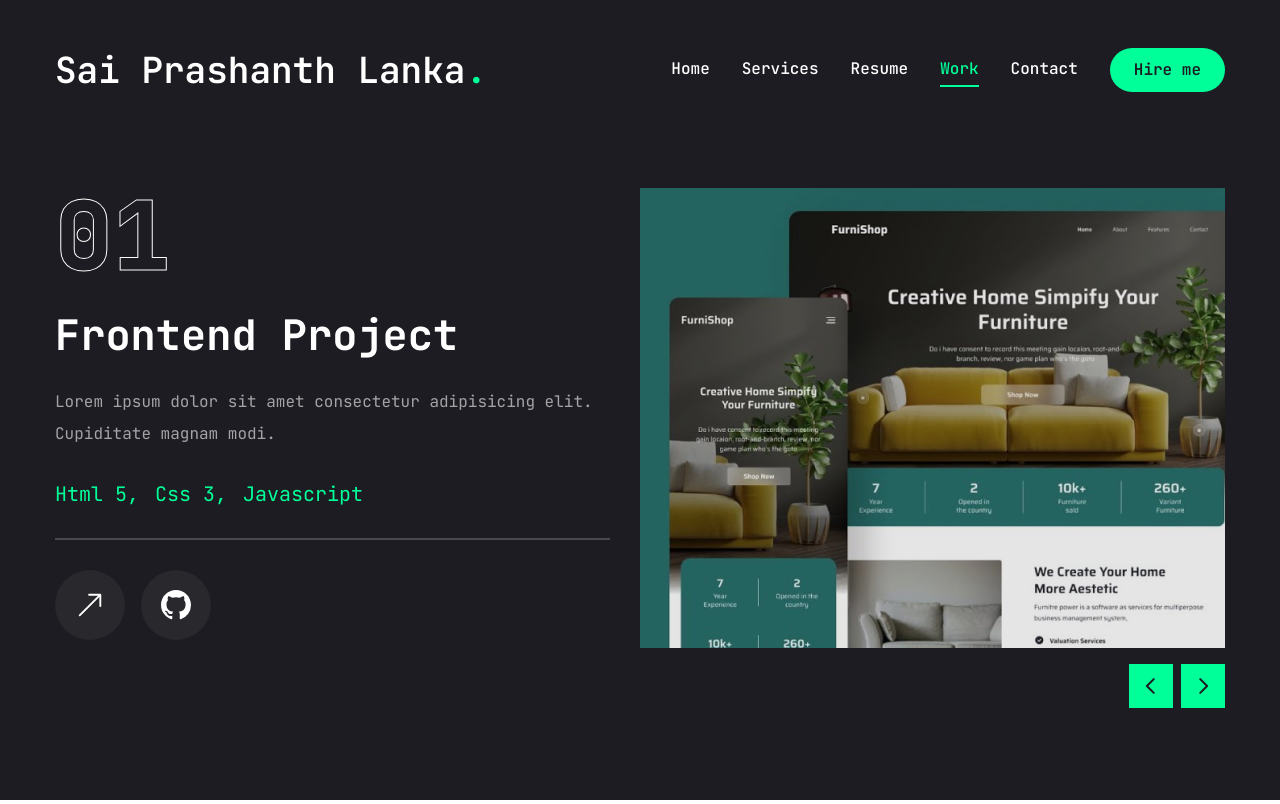
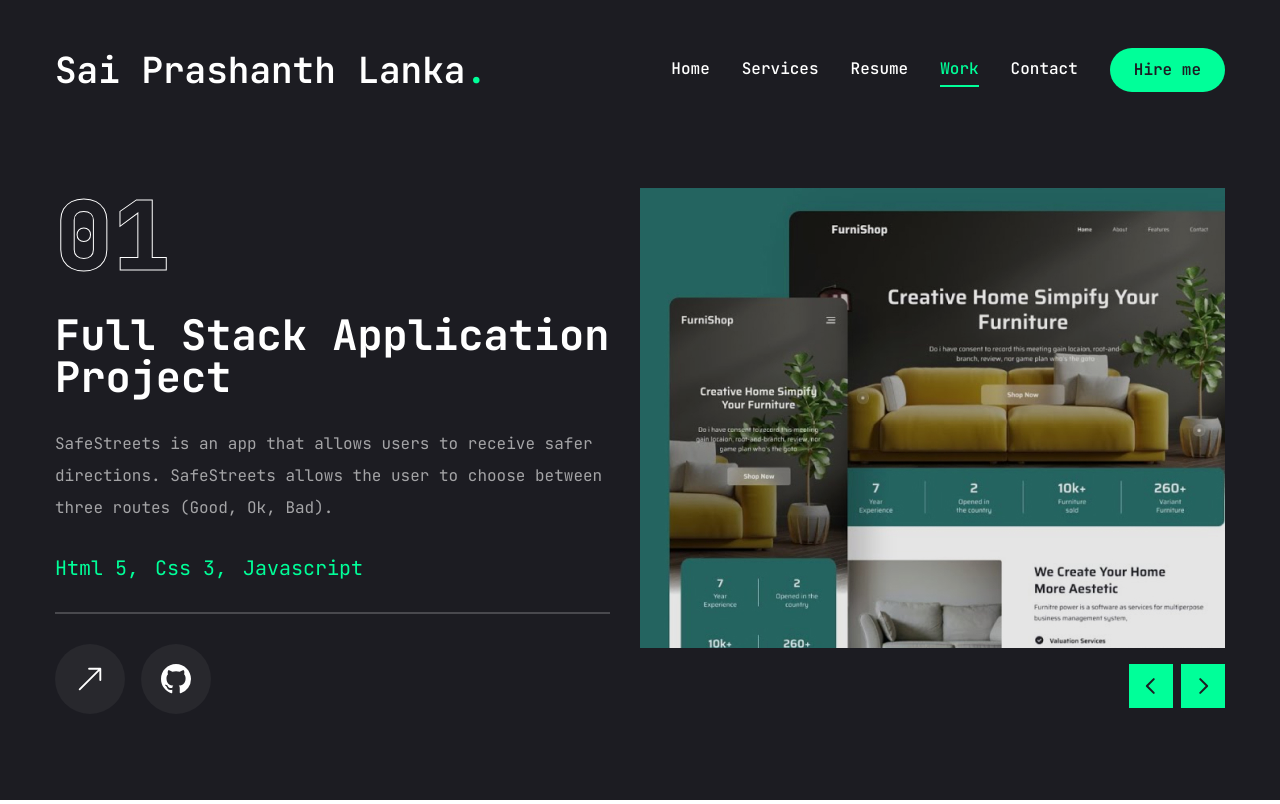
Before and after one commit to sailanka02/portfolio, a Next.js app: page /work in a window 1280 px wide. Built offline with nearby package versions, Linux system fonts and the light colour scheme.

Commit message:
Added SafeStreet Project and Link

```diff
--- a/app/work/page.jsx
+++ b/app/work/page.jsx
@@ -22,13 +22,13 @@ import WorkSliderBtns from "@/components/WorkSliderBtns";
 const projects = [
   {
     num: "01",
-    category: "frontend",
-    title: "project 1",
+    category: "Full Stack Application",
+    title: "SafeStreets",
     description:
-      "Lorem ipsum dolor sit amet consectetur adipisicing elit. Cupiditate magnam modi.",
+      "SafeStreets is an app that allows users to receive safer directions. SafeStreets allows the user to choose between three routes (Good, Ok, Bad).",
     stack: [{ name: "Html 5" }, { name: "Css 3" }, { name: "Javascript" }],
     image: "/assets/work/thumb1.png",
-    live: "",
+    live: "https://devpost.com/software/safeside",
     github: "",
   },
   {
```
